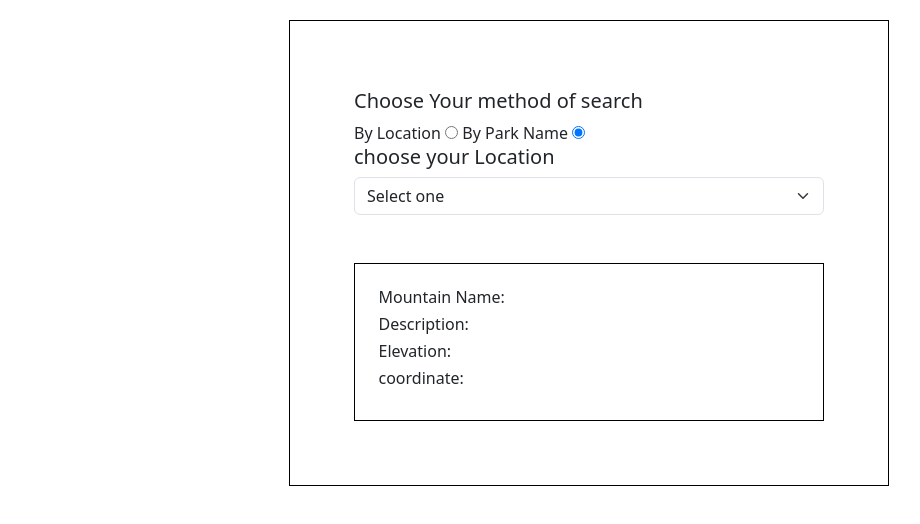
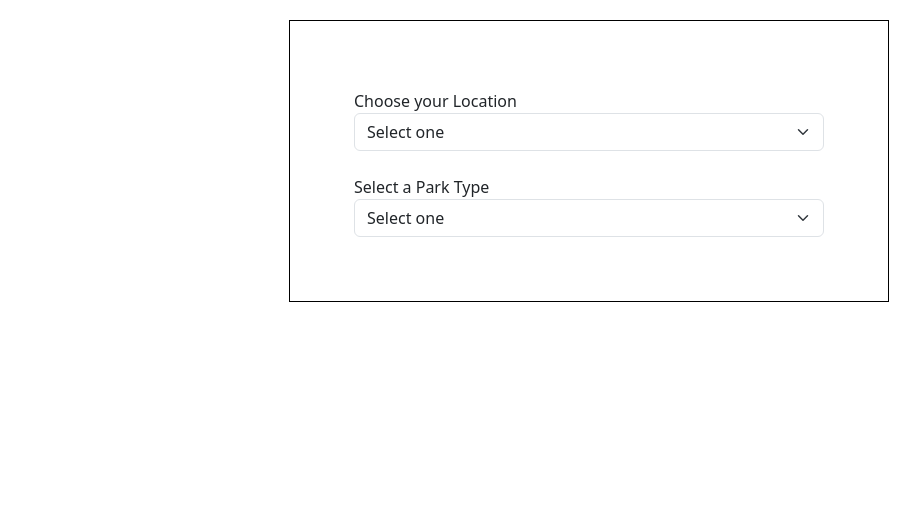
Before and after one commit to IanNduta/Capstone-2, a plain HTML site: page nationalparks.html in a window 1280 px wide. Shown: the part 196-720 px from the top of the page, without its empty margins (51-971 px from the left). Drawn offline with nearby package versions, Linux system fonts and the light colour scheme.

Commit message:
fixed the page

```diff
--- a/nationalparks.html
+++ b/nationalparks.html
@@ -44,28 +44,31 @@
             <div class="row">
                 <div class="col">
                     <div class="mt-1">
-                            <h5>Choose Your method of search</h5>
+                        <!-- <h5>Choose Your method of search</h5>
                             <div>
-                                <label id="byLocatiion">By Location</label>
+                                <label for="byLocatiion">By Location</label>
                                 <input id="byLocatiion" type="radio" name="searchType" value="Location" checked>
-                                <label id="byParkType">By Park Name</label>
+                                <label for="byParkType">By Park Name</label>
                                 <input id="byParkType" type="radio" name="searchType" value="Park" checked>
-                            </div>
-                            <div></div>
-                            <div></div>
-                            <h5>choose your Location</h5>
+                            </div> -->
+
+                        <div id="locationDiv">
+                            <label for="locationCategory">Choose your Location</label>
                             <select id="locationCategory" class="form-select">
                                 <option selected value="">Select one</option>
                             </select>
-
-                            <!-- <select id="locationCategory" class="form-select">
+                        </div>
+                        <div id="parkTypeDiv" class="mt-4">
+                            <label for="parkTypeCategory">Select a Park Type</label>
+                            <select id="parkTypeCategory" class="form-select">
                                 <option selected value="">Select one</option>
-                            </select> -->
+                            </select>
+                        </div>
                     </div>
                 </div>
             </div>
 
-                <div class="row mt-5">
+            <!-- <div class="row mt-5">
                 <div class="col">
                     <div id="formstuff">
                         <h6>Mountain Name:</h6>
@@ -78,7 +81,7 @@
                         <span id="activityLocation"></span>
                     </div>
                 </div>
-                </div>
+            </div> -->
         </div>
     </main>
     <!-- <div class="container"> </div>
```
Lines whose indentation alone changed are shown as unchanged.
